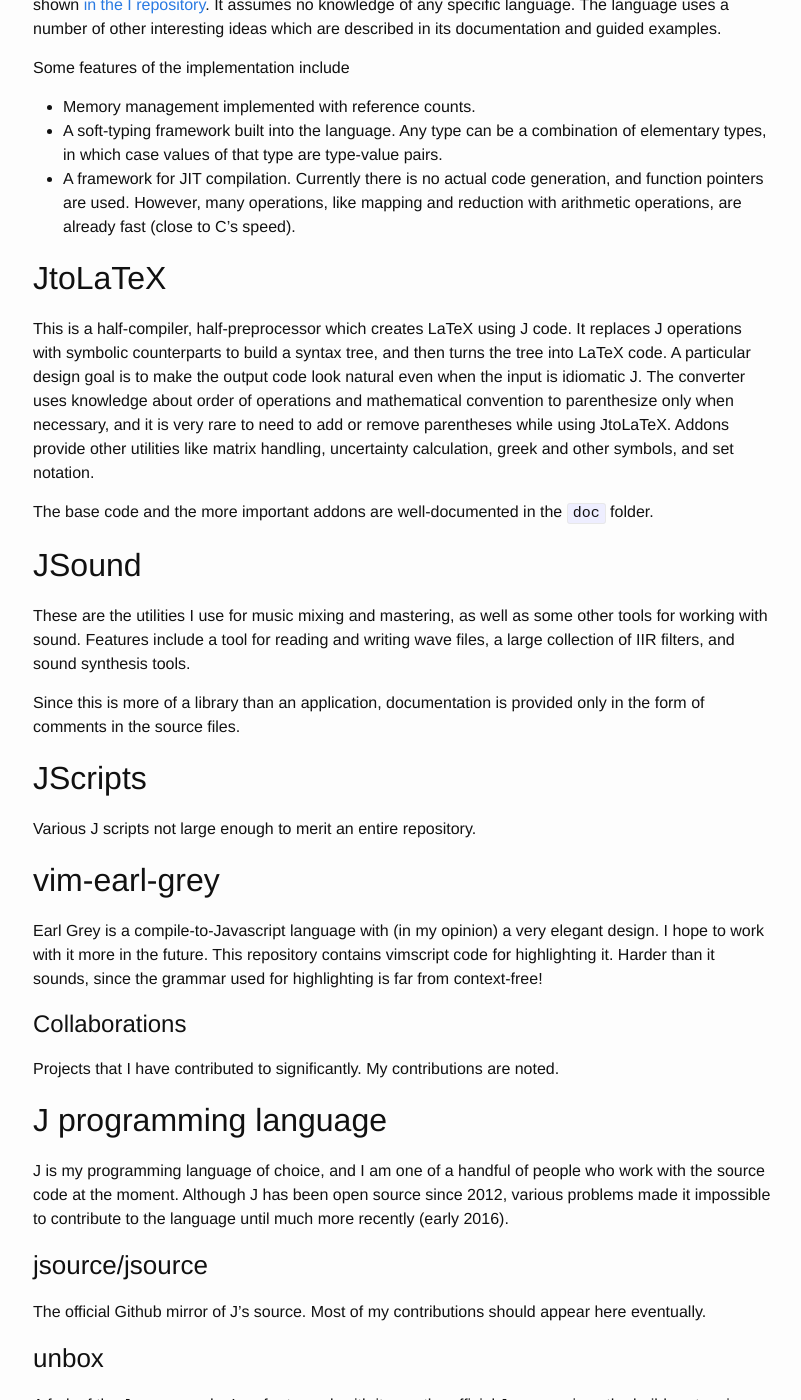
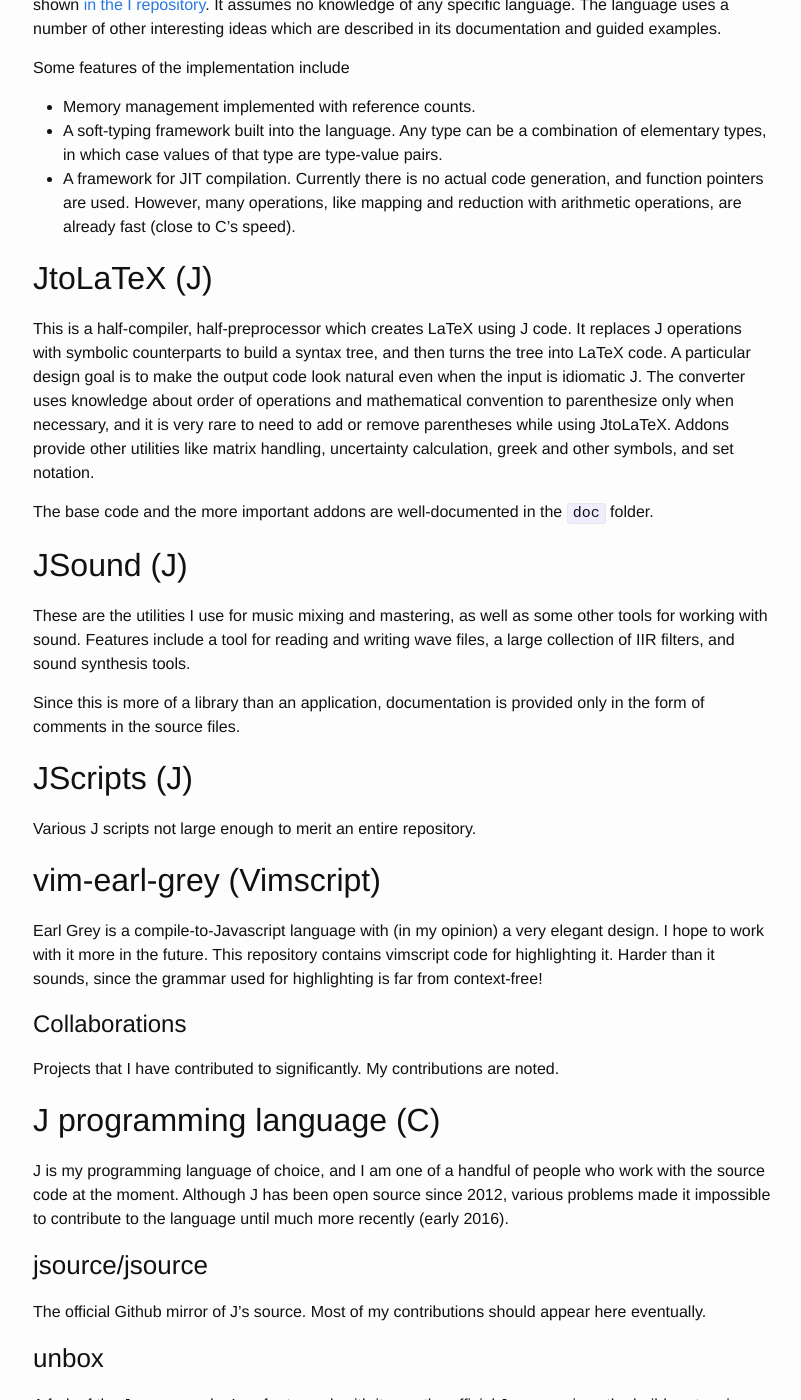
Before and after one commit to mlochbaum/mlochbaum.github.io, a Jekyll site: the page built from index.markdown, in a window 1280 px wide and 1400 px high, scrolled down 483 px. Shown: the whole window, without its empty margins (237-1038 px from the left). Built offline with Jekyll 4.4.1, drawn with Linux system fonts in a browser that asks for light colours; some of the changed text lies outside the part shown.

```diff
--- a/index.markdown
+++ b/index.markdown
@@ -13,7 +13,7 @@ to understand.
 
 All code designed and written by me.
 
-## ILanguage
+## ILanguage (C)
 I is an experimental (avant-garde, even) programming language inspired by
 J. I began creating it after the stunning realization that my two favorite
 features of J---rank and forks---were actually the same concept! A paper
@@ -35,7 +35,7 @@ Some features of the implementation include
   like mapping and reduction with arithmetic operations, are already fast
   (close to C's speed).
 
-## JtoLaTeX
+## JtoLaTeX (J)
 This is a half-compiler, half-preprocessor which creates LaTeX using J
 code. It replaces J operations with symbolic counterparts to build a
 syntax tree, and then turns the tree into LaTeX code. A particular design
@@ -49,7 +49,7 @@ calculation, greek and other symbols, and set notation.
 The base code and the more important addons are well-documented in the
 `doc` folder.
 
-## JSound
+## JSound (J)
 These are the utilities I use for music mixing and mastering, as well as
 some other tools for working with sound. Features include a tool for
 reading and writing wave files, a large collection of IIR filters, and
@@ -58,10 +58,10 @@ sound synthesis tools.
 Since this is more of a library than an application, documentation is
 provided only in the form of comments in the source files.
 
-## JScripts
+## JScripts (J)
 Various J scripts not large enough to merit an entire repository.
 
-## vim-earl-grey
+## vim-earl-grey (Vimscript)
 Earl Grey is a compile-to-Javascript language with (in my opinion) a very
 elegant design. I hope to work with it more in the future. This repository
 contains vimscript code for highlighting it. Harder than it sounds, since
@@ -73,7 +73,7 @@ the grammar used for highlighting is far from context-free!
 Projects that I have contributed to significantly. My contributions are
 noted.
 
-## J programming language
+## J programming language (C)
 J is my programming language of choice, and I am one of a handful of
 people who work with the source code at the moment. Although J has been
 open source since 2012, various problems made it impossible to contribute
@@ -101,12 +101,12 @@ maintainer. This does not mean I want to work in web dev.
 
 Projects that I have changed, but only to a small extent.
 
-## exafmm
+## exafmm (C++)
 A project which aims to unify research on the fast multipole method so
 that variations on the algorithm (in particular, different kernels) are
 easily comparable. I made several modifications to exafmm for my master's
 thesis and am working on merging some of them back in.
 
-## st
+## st (C)
 The terminal I use. The only significant change from the code distributed
 by suckless is the addition of xft font rendering.
```
Also changed, not shown: other parts of index.markdown (+1 -1 lines).
